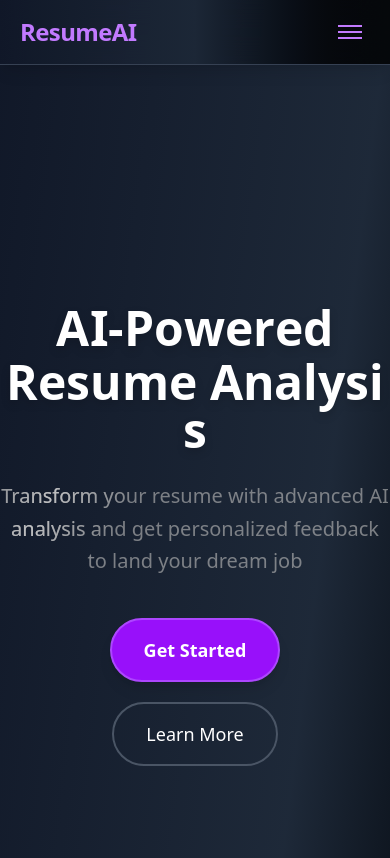
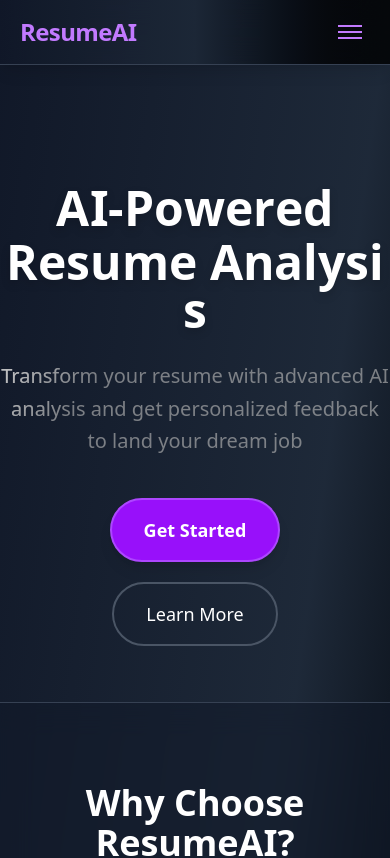
Before and after one commit to renish-1111/Summer-Internship-Project, a React (Vite) app in the folder frontend/: page / in a window 390 px wide. Shown: the top 858 px of the page. Built offline with nearby package versions, Linux system fonts and the light colour scheme.

Commit message:
feat: enhance ATS scoring prompt and improve CORS configuration for multiple frontend URLs

```diff
--- a/frontend/src/pages/Analys.tsx
+++ b/frontend/src/pages/Analys.tsx
@@ -193,16 +193,16 @@ const Analys = () => {
   return (
     <div className="min-h-screen flex flex-col items-center justify-center bg-gradient-to-br from-gray-900 via-gray-800 to-black text-white pt-24 px-2">
       <SpotlightCard className="w-full max-w-5xl bg-gray-900/80 rounded-2xl shadow-2xl p-8 border border-gray-800">
-        <div className="grid grid-cols-1 lg:grid-cols-2 gap-8 items-stretch">
+        <div className="grid grid-cols-1 lg:grid-cols-2 md:gap-8 items-stretch">
           {/* Left: Intro Text */}
-          <div className="h-full flex flex-col justify-center items-center text-center lg:text-left lg:items-start p-8">
+          <div className="h-full flex flex-col justify-center items-center text-center lg:text-left lg:items-start px-2">
             <h1 className="text-3xl md:text-4xl font-extrabold mb-2 text-purple-400 tracking-tight">Resume Analysis</h1>
             <p className="text-gray-300 mb-4 text-lg">
               Upload your resume and the job description to receive a detailed, AI-powered analysis. Our advanced algorithms will help you optimize your application and increase your chances of landing your dream job.
             </p>
           </div>
           {/* Right: Form and Result */}
-          <div className="h-full flex flex-col justify-center p-8">
+          <div className="h-full flex flex-col justify-center py-8 px-2">
             <form
               className="flex flex-col gap-8"
               onSubmit={handleSubmit}
--- a/frontend/src/pages/Home.tsx
+++ b/frontend/src/pages/Home.tsx
@@ -47,14 +47,14 @@ const steps = [
 
 const Home = () => {
   return (
-    <div className="min-h-screen bg-gradient-to-br from-gray-900 via-gray-800 to-black text-white pt-32">
+    <div className="min-h-screen bg-gradient-to-br from-gray-900 via-gray-800 to-black text-white pt-32 ">
       {/* Hero Section */}
       <motion.section
         initial={{ opacity: 0, y: 40 }}
-        whileInView={{ opacity: 1, y: 0 }}
+        animate={{ opacity: 1, y: 0 }}
         transition={{ duration: 0.7, ease: "easeOut" }}
-        viewport={{ once: true, amount: 0.2 }}
-        className="text-center content-center justify py-30 max-w-6xl mx-auto my-14"
+        viewport={{ once: false, amount: 0.2 }}
+        className="text-center content-center justify py-10 md:py-30 max-w-6xl mx-auto my-4 md:my-14"
       >
         {/* Responsive SplitText: "AI-Powered" on one line, "Resume Analysis" below on mobile */}
         <div className="mb-5">
@@ -62,7 +62,7 @@ const Home = () => {
           <span className="block md:hidden">
             <SplitText
               text="AI-Powered"
-              className="text-5xl font-bold bg-gradient-to-r from-purple-400 to-pink-400 bg-clip-text drop-shadow-lg"
+              className="text-5xl font-bold bg-gradient-to-r from-purple-400 to-pink-400 bg-clip-text drop-shadow-lg "
               delay={50}
               duration={0.6}
               ease="power3.out"
```
Also changed, not shown: 2 other files (tests, documents, lock files or other folders).
